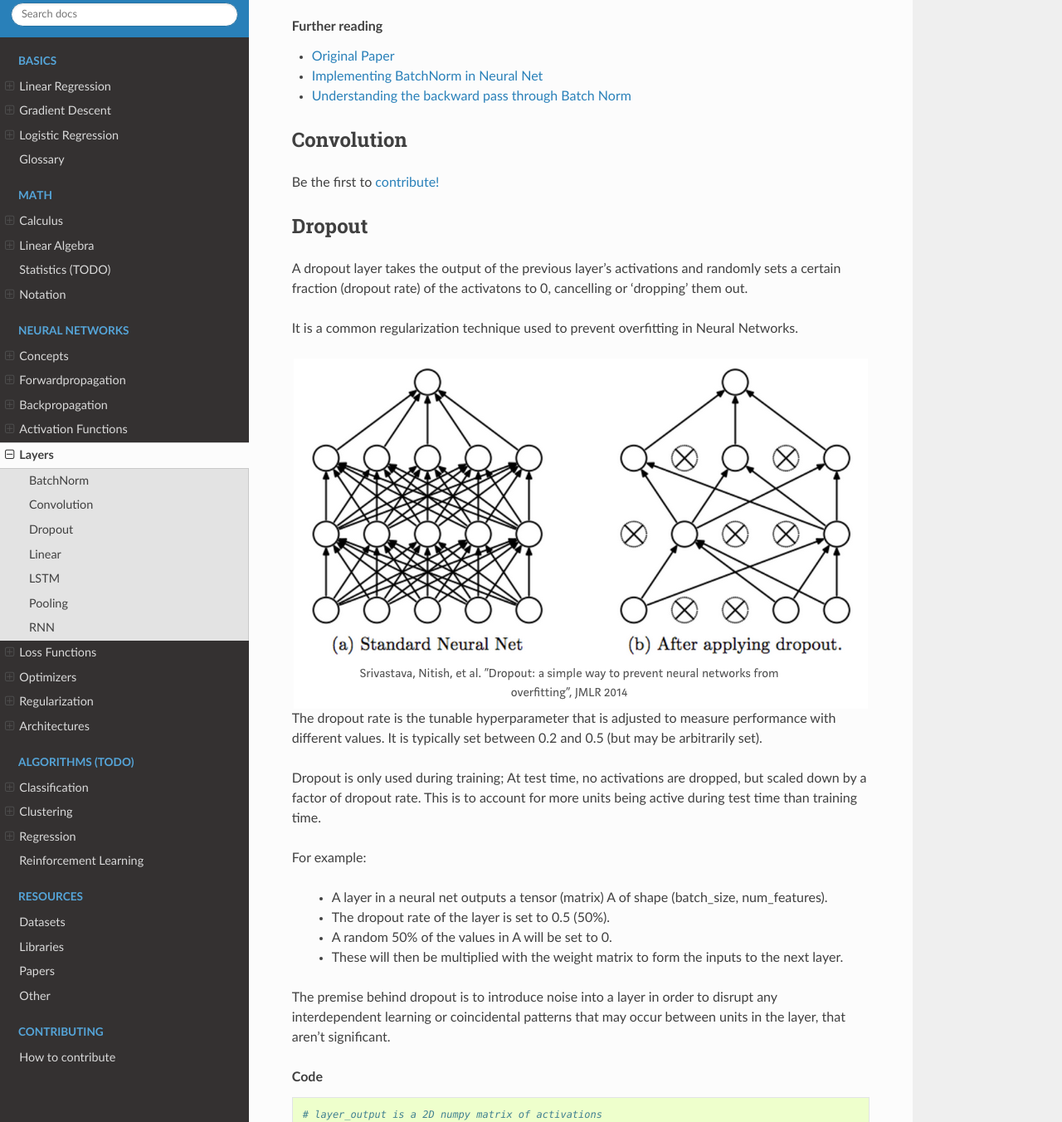
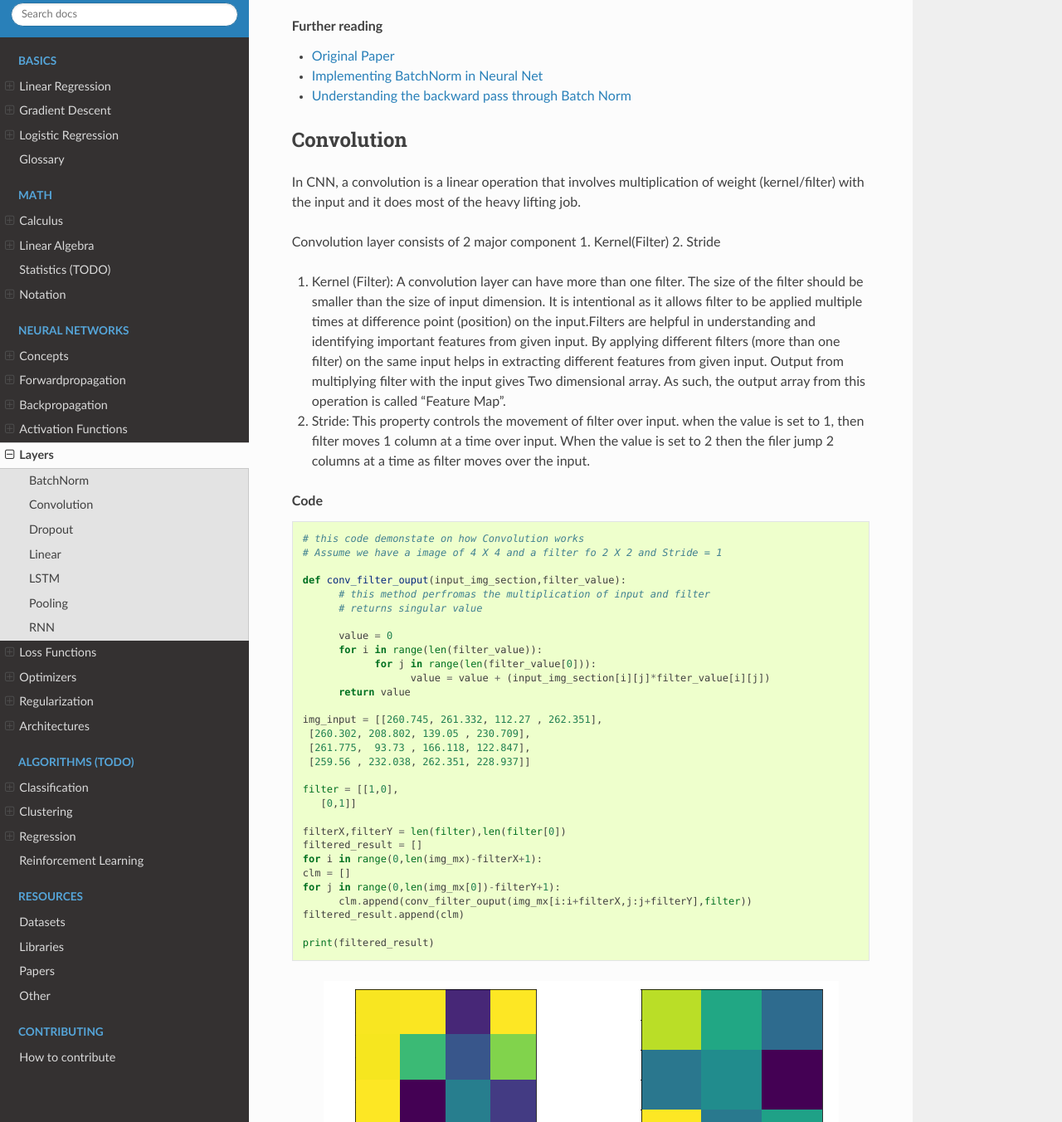
Before and after one commit to bfortuner/ml-glossary, a Sphinx documentation site: the page built from docs/layers.rst, in a window 1280 px wide and 1400 px high, scrolled down 740 px, cut to the strip 48-1400 px from the top of the window. Shown: the whole strip at 83% size. Built offline with Sphinx 7.4.7 and the Read the Docs theme 2.0.0, drawn with Linux system fonts in a browser that asks for light colours; pages that are not in the unit, such as notebooks, are missing from menus; some of the changed text lies outside the part shown.

Commit message:
* Added cnn example and details (#77)

```diff
--- a/docs/layers.rst
+++ b/docs/layers.rst
@@ -35,8 +35,55 @@ Code example from `Agustinus Kristiadi <https://wiseodd.github.io/techblog/2016/
 Convolution
 -----------
 
-Be the first to `contribute! <https://github.com/bfortuner/ml-cheatsheet>`__
+In CNN, a convolution is a linear operation that involves multiplication of weight (kernel/filter) with the input and it does most of the heavy lifting job.
 
+Convolution layer consists of 2 major component 1. Kernel(Filter) 2. Stride
+
+1. Kernel (Filter): A convolution layer can have more than one filter. The size of the filter should be smaller than the size of input dimension. It is intentional as it allows filter to be applied multiple times at difference point (position) on the input.Filters are helpful in understanding and identifying important features from given input. By applying different filters (more than one filter) on the same input helps in extracting different features from given input. Output from multiplying filter with the input gives Two dimensional array. As such, the output array from this operation is called "Feature Map".
+
+2. Stride: This property controls the movement of filter over input. when the value is set to 1, then filter moves 1 column at a time over input. When the value is set to 2 then the filer jump 2 columns at a time as filter moves over the input.
+
+
+.. rubric:: Code
+
+.. code-block:: python
+
+      # this code demonstate on how Convolution works
+      # Assume we have a image of 4 X 4 and a filter fo 2 X 2 and Stride = 1
+
+      def conv_filter_ouput(input_img_section,filter_value):
+            # this method perfromas the multiplication of input and filter
+            # returns singular value
+
+            value = 0
+            for i in range(len(filter_value)):
+                  for j in range(len(filter_value[0])):
+                        value = value + (input_img_section[i][j]*filter_value[i][j])
+            return value
+
+      img_input = [[260.745, 261.332, 112.27 , 262.351],
+       [260.302, 208.802, 139.05 , 230.709],
+       [261.775,  93.73 , 166.118, 122.847],
+       [259.56 , 232.038, 262.351, 228.937]]
+
+      filter = [[1,0],
+         [0,1]]
+
+      filterX,filterY = len(filter),len(filter[0])
+      filtered_result = []
+      for i in range(0,len(img_mx)-filterX+1):
+      clm = []
+      for j in range(0,len(img_mx[0])-filterY+1):
+            clm.append(conv_filter_ouput(img_mx[i:i+filterX,j:j+filterY],filter))
+      filtered_result.append(clm)
+
+      print(filtered_result)
+
+.. image:: images/cnn_filter_output.png
+      :align: center
+
+.. rubric:: Further reading
+- `cs231n reference  <http://cs231n.github.io/convolutional-networks/>`_
 
 Dropout
 -------
```
Also changed, not shown: docs/images/cnn_filter_output.png (added).
